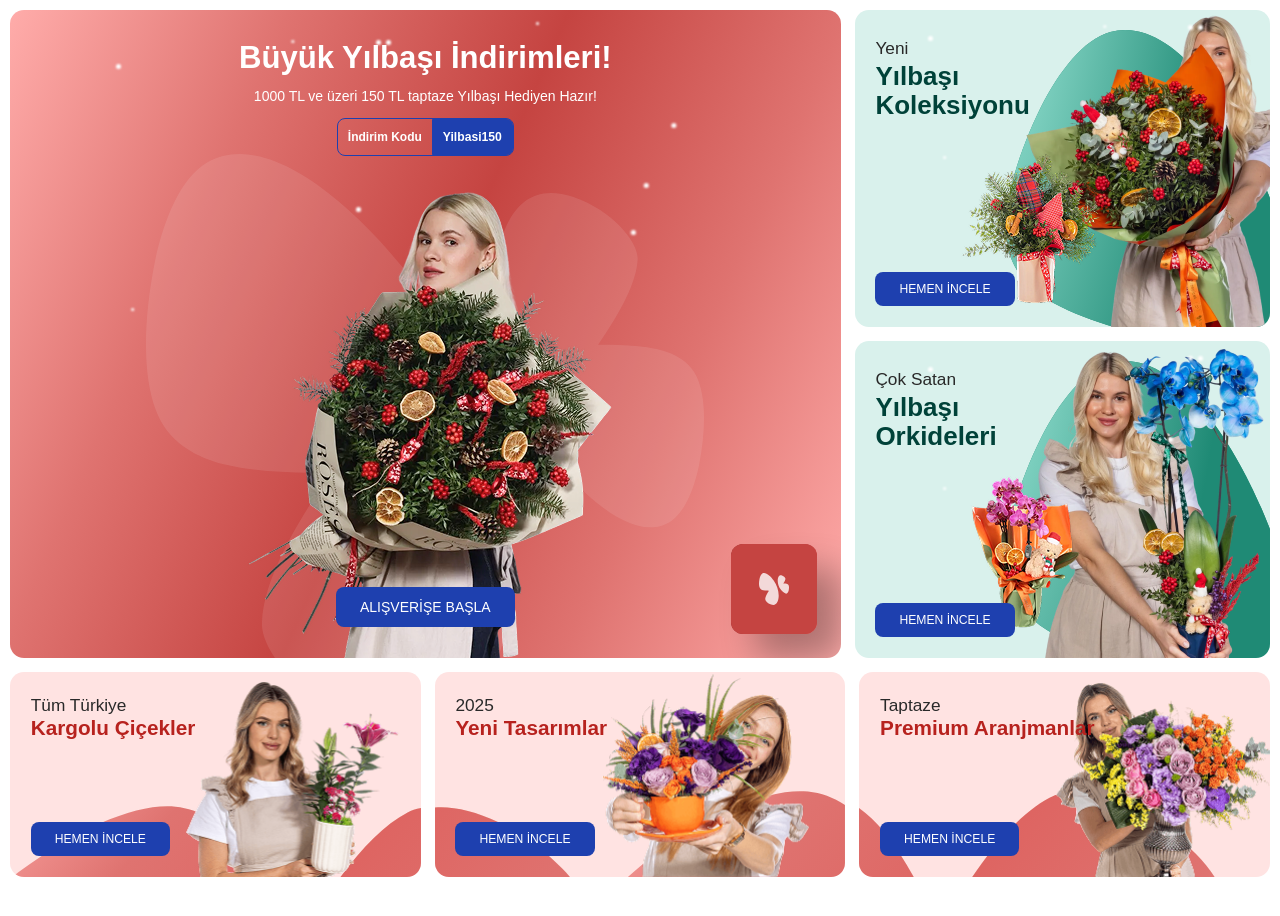
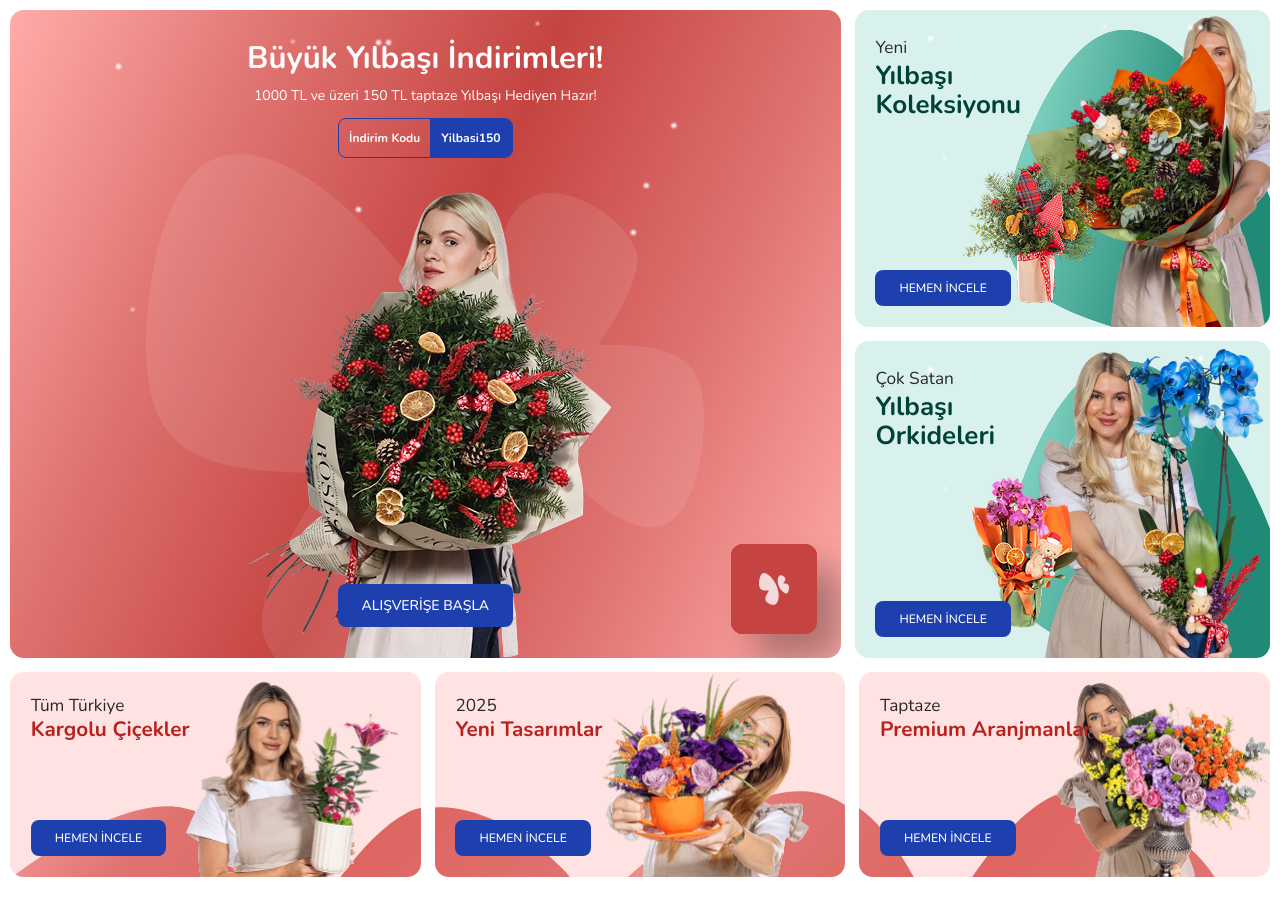
Before and after one commit to ferdiaktac/tazecicek-banners, a plain HTML site: page yilbasi/index.html in a window 1280 px wide. Drawn offline with nearby package versions, Linux system fonts and the light colour scheme.

Commit message:
Yılbaşı

```diff
--- a/yilbasi/index.html
+++ b/yilbasi/index.html
@@ -7,7 +7,7 @@
     <link rel="preconnect" href="https://fonts.googleapis.com" />
     <link rel="preconnect" href="https://fonts.gstatic.com" crossorigin />
     <link
-      href="https://fonts.googleapis.com/css2?family=Mulish:ital,wght@0,200..1000;1,200..1000&display=swap"
+      href="https://fonts.googleapis.com/css2?family=Nunito:ital,wght@0,200..1000;1,200..1000&display=swap"
       rel="stylesheet" />
     <!-- CSS Files -->
     <link rel="stylesheet" href="../css/banner-main.css" />
```
